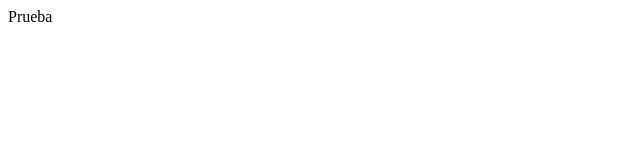
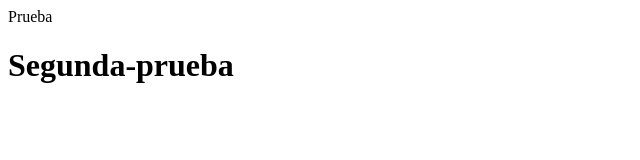
Before and after one commit to Adalab/promo-U-module-1-pair-3-spotify, a plain HTML site: page index.html in a window 1280 px wide. Shown: the whole page, without its empty margins (0-640 px from the left). Drawn offline with Linux system fonts and the light colour scheme.

Commit message:
prueba-dos

```diff
--- a/index.html
+++ b/index.html
@@ -7,5 +7,6 @@
 </head>
 <body>
     <header>Prueba</header>
+    <h1>Segunda-prueba</h1>
 </body>
 </html>
```
